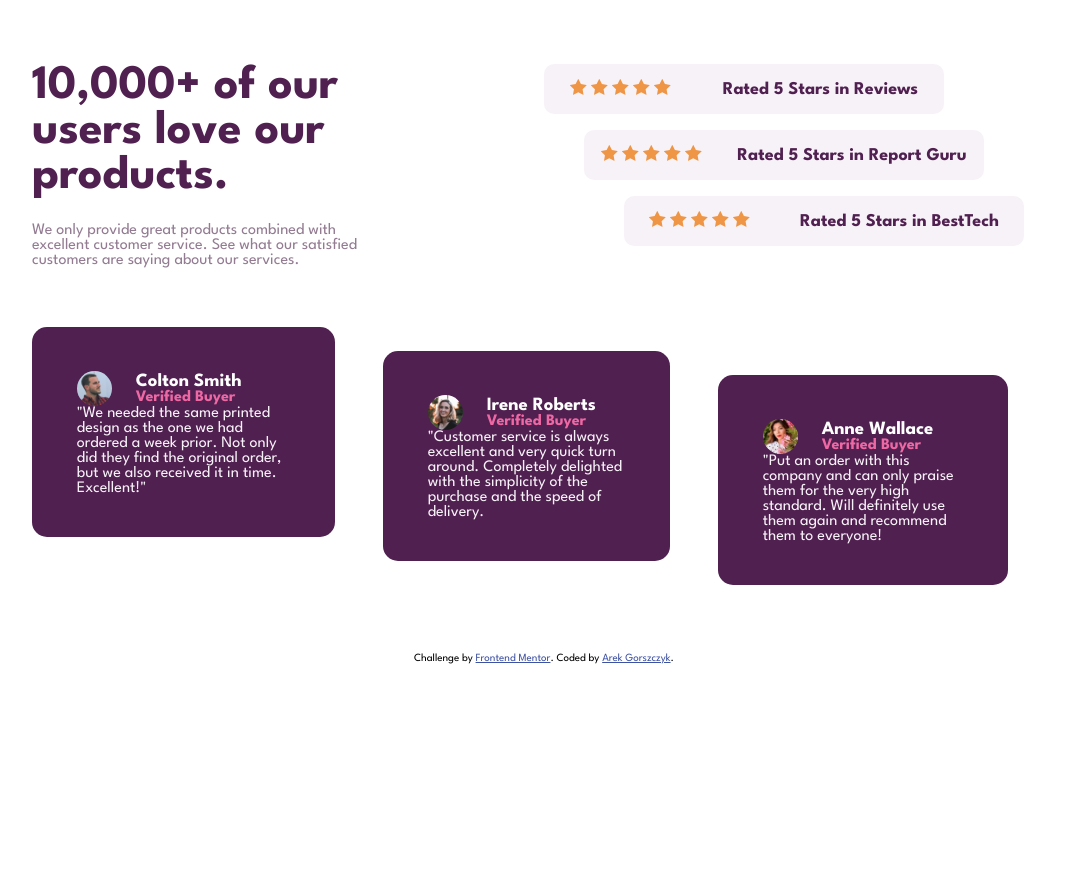
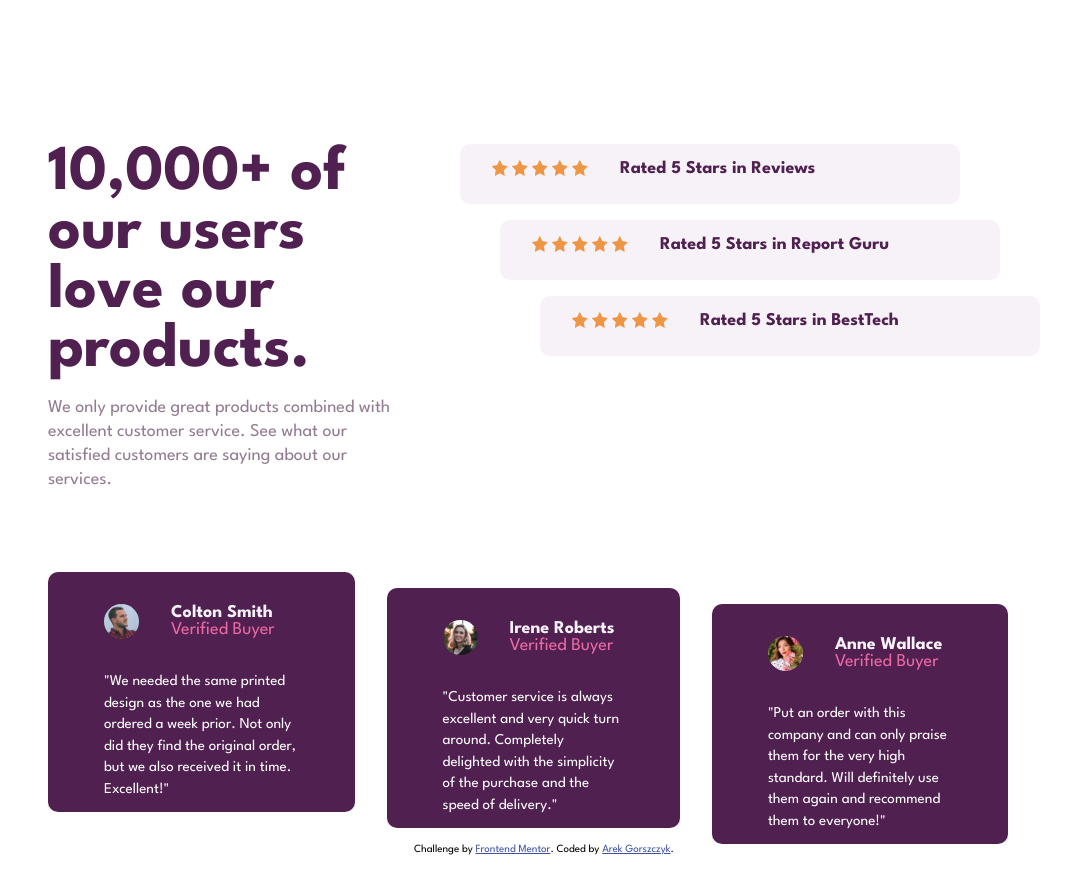
Before and after one commit to LG2GAME/social-proof-section-master, a plain HTML site: page index.html in a window 1280 px wide. Shown: the whole page, without its empty margins (96-1167 px from the left). Before the commit the page ends 800 px from the top, so only its background shows below. Drawn offline with Linux system fonts and the light colour scheme.

Commit message:
Add files via upload

```diff
--- a/index.html
+++ b/index.html
@@ -5,111 +5,98 @@
     <meta name="viewport" content="width=device-width, initial-scale=1.0" />
     <!-- displays site properly based on user's device -->
 
-    <link
-      rel="icon"
-      type="image/png"
-      sizes="32x32"
-      href="./images/favicon-32x32.png"
-    />
-
-    <!-- link to fonts -->
     <link href="https://fonts.googleapis.com/css2?family=League+Spartan:wght@400;700&display=swap" rel="stylesheet">
-    <!-- link to css -->
+    <link rel="icon" type="image/png" sizes="32x32" href="./images/favicon-32x32.png"/>
     <link rel="stylesheet" href="style.css">
 
-    <!-- Title -->
     <title>Frontend Mentor | Social proof section</title>
 
-    <!-- Feel free to remove these styles or customise in your own stylesheet 👍 -->
-    <style>
-      .attribution {
-        font-size: 11px;
-        text-align: center;
-      }
-      .attribution a {
-        color: hsl(228, 45%, 44%);
-      }
-    </style>
   </head>
   <body>
 
-    <div class="container">
-      <div class="container__text">
+    <!-- main with info and ratio -->
+
+    <main>
+      <div class="info">
         <h1>10,000+ of our users love our products.</h1>
         <p>We only provide great products combined with excellent customer service.
           See what our satisfied customers are saying about our services.</p>
       </div>
-      <div class="container__rating">
-        <div class="container__rating__1">
-          <div class="container__rating__stars__1">
-            <img src="images/icon-star.svg" alt="icon of stars">
-            <img src="images/icon-star.svg" alt="icon of stars">
-            <img src="images/icon-star.svg" alt="icon of stars">
-            <img src="images/icon-star.svg" alt="icon of stars">
-            <img src="images/icon-star.svg" alt="icon of stars">
+      <div class="rating">
+        <div class="rating__1">
+          <div class="stars">
+            <img src="images/icon-star.svg" alt="">
+            <img src="images/icon-star.svg" alt="">
+            <img src="images/icon-star.svg" alt="">
+            <img src="images/icon-star.svg" alt="">
+            <img src="images/icon-star.svg" alt="">
           </div>
           <h2>Rated 5 Stars in Reviews</h2>
         </div>
-        <div class="container__rating__2">
-          <div class="container__rating__stars__2">
-            <img src="images/icon-star.svg" alt="icon of stars">
-            <img src="images/icon-star.svg" alt="icon of stars">
-            <img src="images/icon-star.svg" alt="icon of stars">
-            <img src="images/icon-star.svg" alt="icon of stars">
-            <img src="images/icon-star.svg" alt="icon of stars">
+        <div class="rating__2">
+          <div class="stars">
+            <img src="images/icon-star.svg" alt="">
+            <img src="images/icon-star.svg" alt="">
+            <img src="images/icon-star.svg" alt="">
+            <img src="images/icon-star.svg" alt="">
+            <img src="images/icon-star.svg" alt="">
           </div>
           <h2>Rated 5 Stars in Report Guru</h2>
         </div>
-        <div class="container__rating__3">
-          <div class="container__rating__stars__3">
-            <img src="images/icon-star.svg" alt="icon of stars">
-            <img src="images/icon-star.svg" alt="icon of stars">
-            <img src="images/icon-star.svg" alt="icon of stars">
-            <img src="images/icon-star.svg" alt="icon of stars">
-            <img src="images/icon-star.svg" alt="icon of stars">
+        <div class="rating__3">
+          <div class="stars">
+            <img src="images/icon-star.svg" alt="">
+            <img src="images/icon-star.svg" alt="">
+            <img src="images/icon-star.svg" alt="">
+            <img src="images/icon-star.svg" alt="">
+            <img src="images/icon-star.svg" alt="">
           </div>
           <h2>Rated 5 Stars in BestTech</h2>
         </div>
       </div>
-      <div class="container__opinion">
-        <div class="container__opinion__1">
-          <div class="container__opinions__author">
+    </main>
+
+    <!-- footer with opinions -->
+
+    <footer>
+      <div class="opinion__1">
+        <div class="opinion__name">
         <img src="images/image-colton.jpg" alt="">
-            <div>
+          <span>
             <h3>Colton Smith</h3>
             <h4>Verified Buyer</h4>
-            </div>
+          </span>
         </div>
         <p>"We needed the same printed design as the one we had ordered a week prior.
           Not only did they find the original order, but we also received it in time.
           Excellent!"</p>
       </div>
-        <div class="container__opinion__2">
-          <div class="container__opinions__author">
+      <div class="opinion__2">
+        <div class="opinion__name">
         <img src="images/image-irene.jpg" alt="">
-            <div>
-              <h3>Irene Roberts</h3>
+          <span>
+            <h3>Irene Roberts </h3>
             <h4>Verified Buyer</h4>
-            </div>
+          </span>
         </div>
         <p>"Customer service is always excellent and very quick turn around. Completely
-            delighted with the simplicity of the purchase and the speed of delivery.</p>
+          delighted with the simplicity of the purchase and the speed of delivery."</p>
       </div>
-        <div class="container__opinion__3">
-          <div class="container__opinions__author">
+      <div class="opinion__3">
+        <div class="opinion__name">
         <img src="images/image-anne.jpg" alt="">
-            <div>
-              <h3>Anne Wallace</h3>
+          <span>
+            <h3>Anne Wallace </h3>
             <h4>Verified Buyer</h4>
-            </div>
+          </span>
         </div>
         <p>"Put an order with this company and can only praise them for the very high
-            standard. Will definitely use them again and recommend them to everyone!</p>
+          standard. Will definitely use them again and recommend them to everyone!"</p>
       </div>
-      </div>
-    </div>
+    </footer>
 
-    <!-- info about work and me :) -->
+
+    <!-- info about me and a task -->
     <div class="attribution">
       Challenge by <a href="https://www.frontendmentor.io?ref=challenge" target="_blank">Frontend Mentor</a>.
       Coded by <a href="https://github.com/LG2GAME" target="_blank">Arek Gorszczyk</a>.
--- a/style.css
+++ b/style.css
@@ -5,204 +5,215 @@
 }
 
 :root {
+    --very-dark-magenta: hsl(300, 43%, 22%);
+    --soft-pink: hsl(333, 80%, 67%);
     --dark-grayish-magenta: hsl(303, 10%, 53%);
     --light-grayish-magenta: hsl(300, 24%, 96%);
-    --soft-pink: hsl(333, 80%, 67%);
-    --very-dark-magenta: hsl(300, 43%, 22%);
     --white: hsl(0, 0%, 100%);
 }
 
 body {
     font-family: 'League Spartan', sans-serif;
+    padding: 9rem;
 }
 
-.container {
-    display: grid;
-    gap: 0;
-    grid-template-columns: 1fr 1fr;
-    grid-template-rows: 1fr 1fr;
-    height: 100%;
-    padding: 4rem 8rem;
+p { font-size: 15px; }
+
+/* main with info and ratio */
+
+main {
+    display: flex;
+    margin-bottom: 5rem;
+    justify-content: space-between;
 }
 
-/* text container */
+/* informations */
 
-.container__text {
-    grid-column-end: 2;
-    grid-column-start: 1;
-    grid-row-end: 2;
-    grid-row-start: 1;
-    width: 100%;
-    width: 65%;
+.info {
+    width: 35%;
 }
 
-.container__text h1 {
+.info h1 {
     color: var(--very-dark-magenta);
-    font-size: 48px;
+    font-size: 64px;
     font-weight: 700;
-    margin-bottom: 1.5rem;
+    margin-bottom: 1rem;
 }
 
-.container__text p {
+.info p {
     color: var(--dark-grayish-magenta);
-    font-size: 16px;
+    font-size: 18px;
+    line-height: 1.5rem;
 }
 
-/* ratio container */
+/* rating */
 
-.container__rating {
-    grid-column-end: 3;
-    grid-column-start: 2;
-    grid-row-end: 2;
-    grid-row-start: 1;
+.stars img {
+    width: 16px;
+    height: 16px;
 }
 
-.container__rating__1,
-.container__rating__2,
-.container__rating__3 {
-    align-items: center;
+.stars {
+    margin-right: 2rem;
+}
+
+.rating h2 {
+    font-size: 18px;
+    color: var(--very-dark-magenta);
+    font-weight: 700;
+}
+
+.rating__1,
+.rating__2,
+.rating__3 {
+    display: flex;
     background-color: var(--light-grayish-magenta);
     border-radius: 10px;
-    display: flex;
-    height: 50px;
-    justify-content: space-around;
+    width: 500px;
+    height: 60px;
+    padding: 1rem 2rem;
     margin-bottom: 1rem;
-    width: 400px;
+    vertical-align: center;
 }
 
-.container__rating__2 {
+.rating__2 {
     margin-left: 2.5rem;
 }
 
-.container__rating__3 {
+.rating__3 {
     margin-left: 5rem;
 }
 
-.container__rating__1 h2,
-.container__rating__2 h2,
-.container__rating__3 h2 {
-    color: var(--very-dark-magenta);
-    font-size: 18px;
-}
+/* footer with opinions */
 
-/* opinion container */
-
-.container__opinion {
-    display: flex;
-    grid-column-end: 3;
-    grid-column-start: 1;
-    grid-row-end: 3;
-    grid-row-start: 2;
-}
-
-.container__opinion__1,
-.container__opinion__2,
-.container__opinion__3 {
-    background-color: var(--very-dark-magenta);
-    border-radius: 15px;
-    display: flex;
-    flex-direction: column;
-    height: 250px;
-    height: 80%;
-    justify-content: space-around;
-    margin-right: 3rem;
-    padding: 2.8rem;
-}
-
-.container__opinion__2 {
-    margin-top: 1.5rem;
-}
-
-.container__opinion__3 {
-    margin-top: 3rem;
-}
-
-.container__opinions__author {
-    align-items: center;
+footer {
     display: flex;
 }
 
-.container__opinions__author img {
-    border-radius: 50%;
-    height: 35px;
-    margin-right: 1.5rem;
-    width: 35px;
+.opinion__1,
+.opinion__2,
+.opinion__3 {
+    background-color: var(--very-dark-magenta);
+    padding: 2rem 3.5rem;
+    border-radius: 10px;
+    height: 240px;
+    margin-right: 2rem;
 }
 
-.container__opinions__author h3 {
-    color: var(--white);
+/* set margin to stylize boxes */
+.opinion__1 {
+    margin-top: 0rem;
 }
 
-.container__opinions__author h4 {
-    color: var(--soft-pink);
+.opinion__2 {
+    margin-top: 1rem;
 }
 
-.container__opinion p {
-    color: var(--light-grayish-magenta);
-    font-size: 16px;
+.opinion__3 {
+    margin-top: 2rem;
 }
 
+.opinion__name img{
+    border-radius: 50%;
+    width: 35px;
+    margin-right: 2rem;
+}
+
+.opinion__name {
+    display: flex;
+    margin-bottom: 2rem;
+}
+
+.opinion__name span {
+    vertical-align: center;
+}
+
+/* color and size for text */
+.opinion__name span h3 {
+    color: var(--light-grayish-magenta);
+    font-size: 18px;
+    font-weight: 700;
+}
+
+.opinion__name span h4 {
+    color: var(--soft-pink);
+    font-size: 18px;
+    font-weight: 500;
+}
+
+footer p {
+    color: var(--white);
+    line-height: 1.35rem;
+
+}
 
 /* MEDIA QUERIES for: 375px */
 
 @media only screen and (max-width: 376px) {
 
-    .container {
-        align-items: center;
-        display: flex;
-        flex-direction: column;
-        justify-content: center;
-        padding: 1rem .5rem;
+    body {
+        padding: 5rem 1rem;
     }
 
-    /* text container */
+    /* set display for main and footer */
 
-    .container__text {
-        text-align: center;
-        width: 100%;
+    main, footer {
+        display: block;
     }
 
-    .container__text h1 {
+    /* informations */
+
+    .info {
+        width: 100%;
+        text-align: center;
+    }
+
+    .info h1 {
         font-size: 48px;
     }
 
-    .container__text p {
-        font-size: 22px;
-        margin-bottom: 2rem;
+    /* rating */
+
+    .rating__1,
+    .rating__2,
+    .rating__3 {
+        display: flex;
+        flex-direction: column;
+        margin: 1rem auto;
+        width: 90%;
+        align-items: center;
+        justify-content: center;
+        text-align: center;
+        padding: 0;
+        vertical-align: center;
     }
 
-    /* ratio container */
-
-    .container__rating__1,
-    .container__rating__2,
-    .container__rating__3 {
-        border-radius: 10px;
-        flex-direction: column;
-        height: 65px;
-        margin: 0 0 1rem 0;
-        width: 80vw;
+    .stars {
+        margin-bottom: .5rem;
     }
 
-    .container__rating {
-        margin: 0 auto 2rem auto;
+    /* opinions */
+
+    .opinion__1,
+    .opinion__2,
+    .opinion__3 {
+        width: 90%;
+        margin: 1rem auto;
+        padding: 2.5rem;
     }
 
-    /* opinions container */
-
-    .container__opinion {
-        display: block;
-    }
-
-    .container__opinion__1,
-    .container__opinion__2,
-    .container__opinion__3 {
-        margin: 1.5rem 0;
-        padding: 1.5rem;
-        width: 80vw;
+    .opinion__name {
+        margin-bottom: 1rem;
     }
 
 }
 
+/* info about me and a task */
 
-.attribution {font-size: 11px; text-align: center;}
-.attribution a {color: hsl(228, 45%, 44%);}
+.attribution {
+    font-size: 11px;
+    text-align: center;
+}
+.attribution a {
+    color: hsl(228, 45%, 44%);
+}
```
Lines whose indentation alone changed are shown as unchanged.
